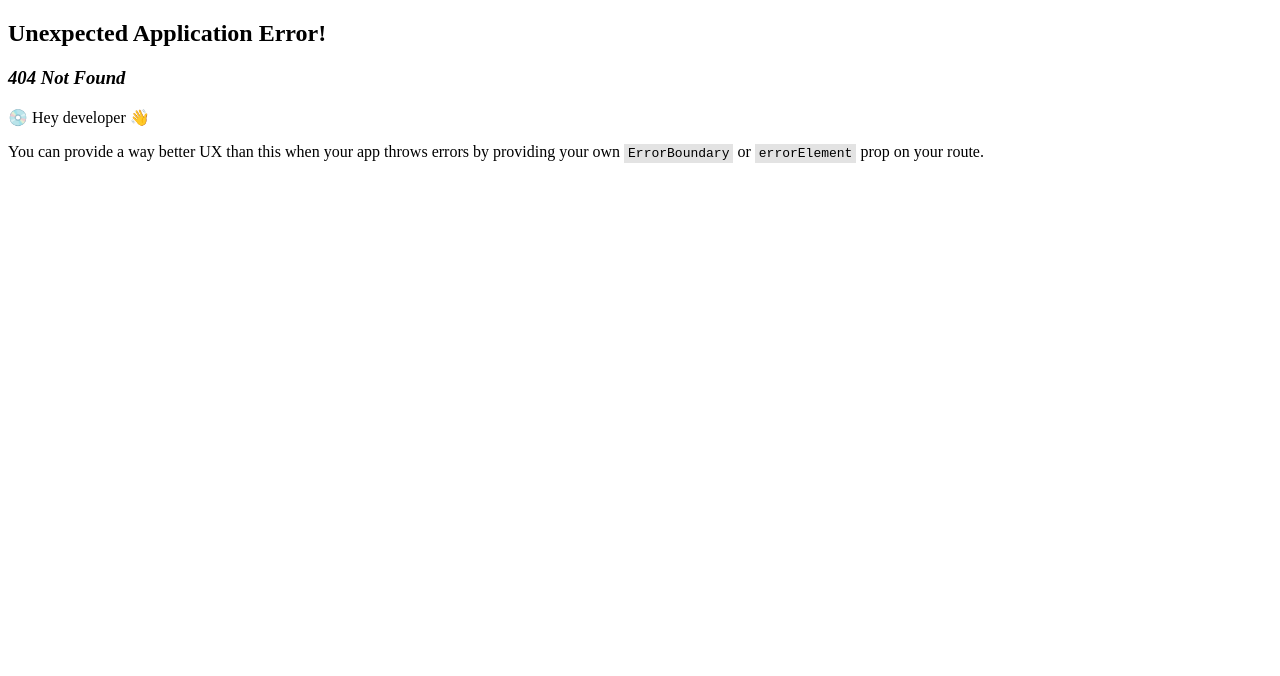
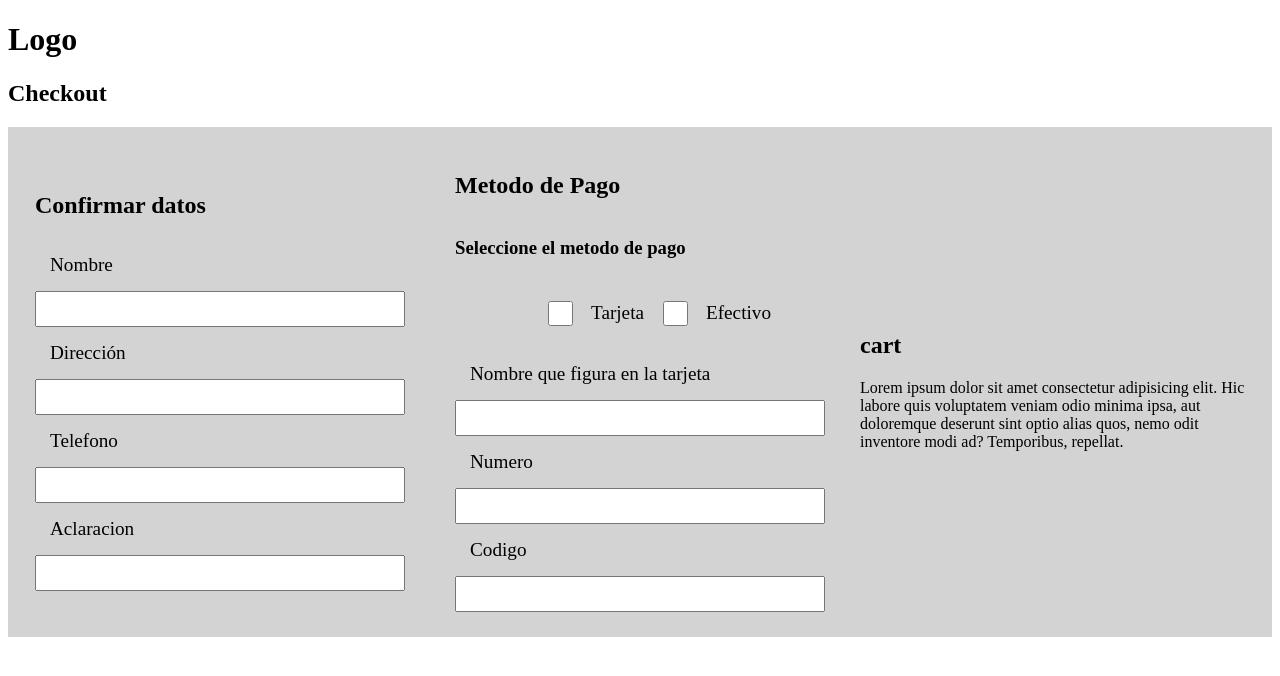
Before and after one commit to No-Country/c9-20-javareact-fulltime, a React (Vite) app in the folder frontend/: page /checkout in a window 1280 px wide. Before the commit this address had no page. Shown: the top 676 px of the page. Built offline with nearby package versions, Linux system fonts and the light colour scheme.

Commit message:
Add Checkout Payment
Es la vista de pago

```diff
--- /dev/null
+++ b/frontend/src/pages/Checkout/Checkout.jsx
@@ -0,0 +1,49 @@
+import React from 'react'
+import { CheckContainer, CheckData, CheckPayment, CheckCart } from './CheckoutStyled.jsx'
+const Checkout = () => {
+    return (
+        <>
+            <h1>Logo</h1>
+            <h2 className="text-center">Checkout</h2>
+            <CheckContainer>
+                <CheckData>
+                    <form>
+                        <h2>Confirmar datos</h2>
+                        <label htmlFor="name">Nombre</label>
+                        <input type="text" />
+                        <label htmlFor="adress">Dirección</label>
+                        <input type="text" />
+                        <label htmlFor="phone">Telefono</label>
+                        <input type="text" />
+                        <label htmlFor="aclaracion">Aclaracion</label>
+                        <input type="text" />
+                    </form>
+                </CheckData>
+                <CheckPayment>
+                    <form>
+                        <h2>Metodo de Pago</h2>
+                        <h3>Seleccione el metodo de pago</h3>
+                        <div>
+                        <input type="checkbox" name="card" id="" />
+                        <label htmlFor="">Tarjeta</label>
+                        <input type="checkbox" name="cash" id="" />
+                        <label htmlFor="">Efectivo</label>
+                        </div>
+                        <label htmlFor="name">Nombre que figura en la tarjeta</label>
+                        <input type="text" />
+                        <label htmlFor="name">Numero</label>
+                        <input type="text" />
+                        <label htmlFor="name">Codigo</label>
+                        <input type="password" name="code" id="" />
+                    </form>
+                </CheckPayment>
+                <CheckCart>
+                    <h2>cart</h2>
+                    Lorem ipsum dolor sit amet consectetur adipisicing elit. Hic labore quis voluptatem veniam odio minima ipsa, aut doloremque deserunt sint optio alias quos, nemo odit inventore modi ad? Temporibus, repellat.
+                </CheckCart>
+            </CheckContainer>
+        </>
+    )
+}
+
+export default Checkout
--- /dev/null
+++ b/frontend/src/pages/Checkout/CheckoutStyled.jsx
@@ -0,0 +1,59 @@
+import styled from 'styled-components'
+
+export const CheckContainer = styled.div`
+background-color: lightgray;
+display: flex;
+flex-wrap: wrap;
+justify-content: center;
+align-items: center;
+div{
+    margin: 10px;
+    width: 400px;
+}
+
+`
+export const CheckData = styled.div`
+form{
+    display: flex;
+    flex-direction: column;
+    margin: 15px;
+    label{
+        font-size: 1.2rem;
+        margin: 15px;
+    }
+    input{
+        height: 30px;
+    }
+}
+
+`
+export const CheckPayment = styled.div`
+form{
+    display: flex;
+    flex-direction: column;
+    margin: 15px;
+    div{
+        height: 50px;
+        display: flex;
+        justify-content: center;
+        align-items: center;
+        input{
+            height: 25px;
+            width: 25px;
+        }
+    }
+    label{
+        font-size: 1.2rem;
+        margin: 15px;
+    }
+    input{
+        height: 30px;
+    }
+}
+
+`
+export const CheckCart = styled.div`
+display: flex;
+flex-direction: column;
+
+`
--- a/frontend/src/router/router.jsx
+++ b/frontend/src/router/router.jsx
@@ -1,8 +1,13 @@
 import { createBrowserRouter } from "react-router-dom";
 import Home from "../pages/home/Home";
+import Checkout from "../pages/Checkout/Checkout"
 export const router = createBrowserRouter([
 	{
 		path: "/",
 		element: <Home />,
 	},
+	{
+		path: "/checkout",
+		element: <Checkout />,
+	},
 ]);
```
